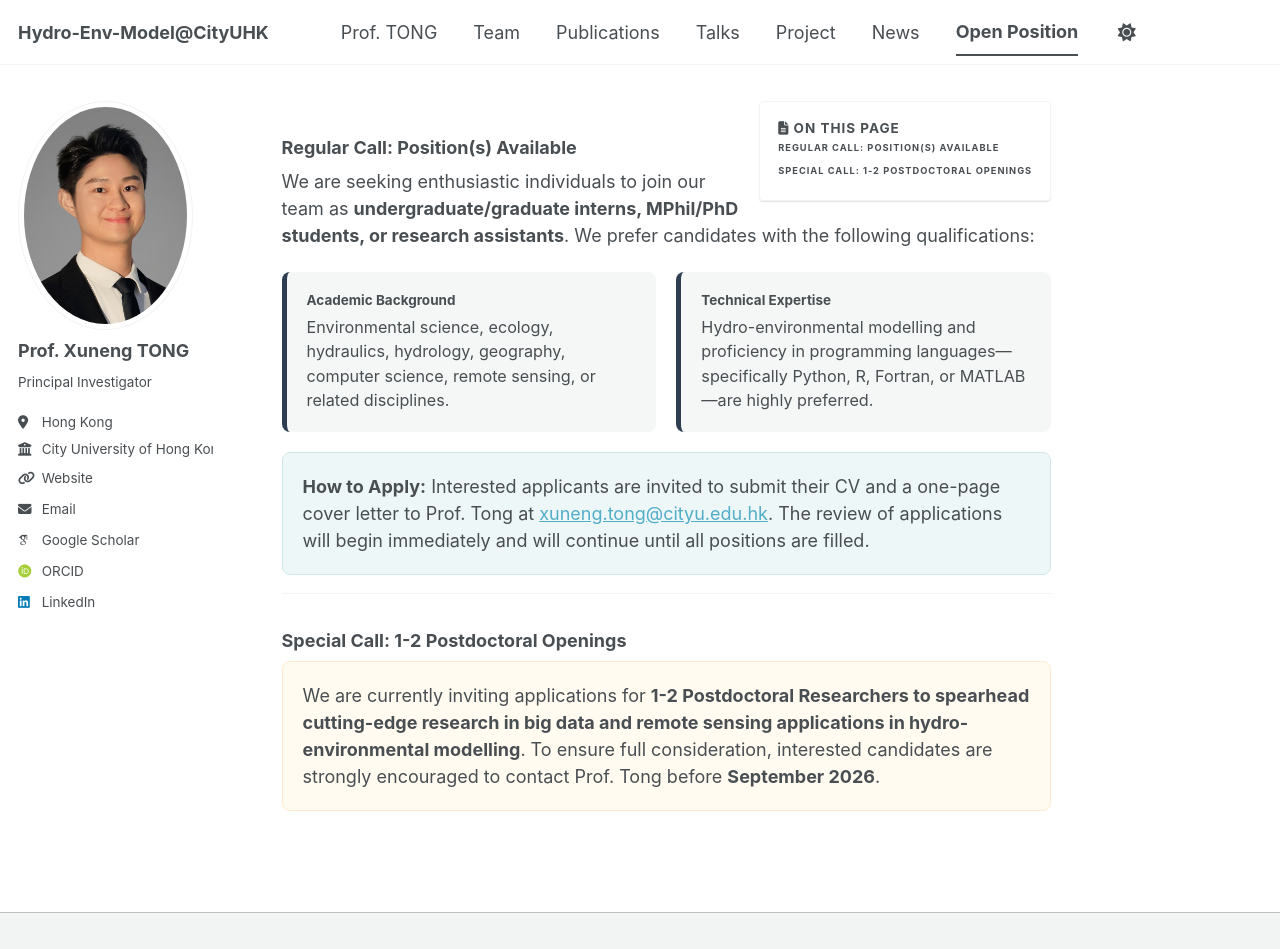
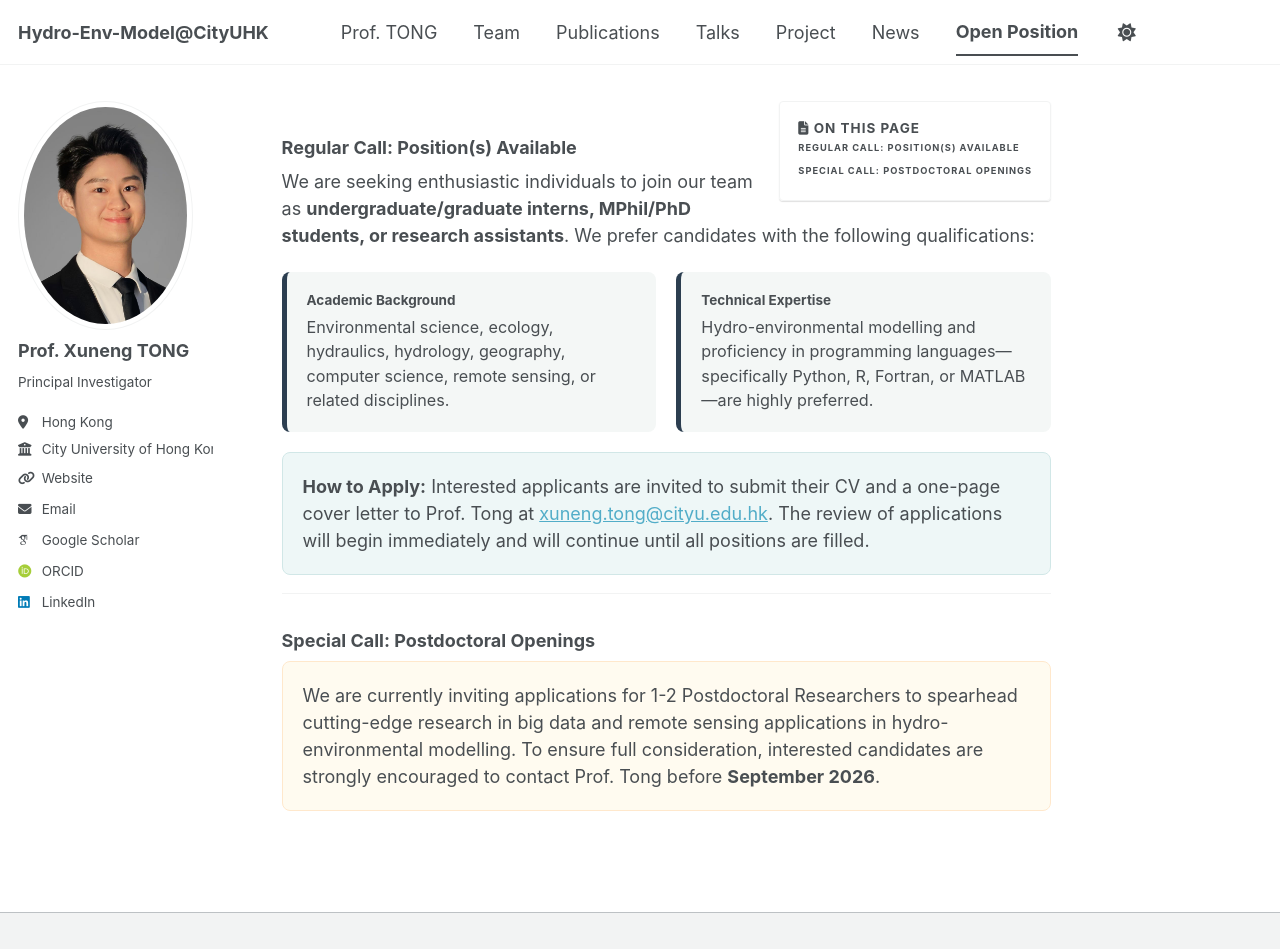
Before and after one commit to TongXuneng/TongXuneng.github.io, a Jekyll site: the page built from _pages/markdown.md, in a window 1280 px wide and 949 px high. Built offline with Jekyll 4.4.1, drawn with Linux system fonts in a browser that asks for light colours; some web fonts are replaced; a script bundle is joined from its source files by our own code; library files that are not in the unit come from our copies.

Commit message:
Update markdown.md

```diff
--- a/_pages/markdown.md
+++ b/_pages/markdown.md
@@ -28,8 +28,8 @@ We are seeking enthusiastic individuals to join our team as **undergraduate/grad
 
 <hr />
 
-### Special Call: 1-2 Postdoctoral Openings
+### Special Call: Postdoctoral Openings
 
 <div style="background: #fffbf0; padding: 20px; border-radius: 8px; border: 1px solid #ffe8cc; margin-bottom: 20px;">
-  <p style="margin: 0;">We are currently inviting applications for <strong>1-2 Postdoctoral Researchers to spearhead cutting-edge research in big data and remote sensing applications in hydro-environmental modelling</strong>. To ensure full consideration, interested candidates are strongly encouraged to contact Prof. Tong before <strong>September 2026</strong>.</p>
+  <p style="margin: 0;">We are currently inviting applications for 1-2 Postdoctoral Researchers to spearhead cutting-edge research in big data and remote sensing applications in hydro-environmental modelling. To ensure full consideration, interested candidates are strongly encouraged to contact Prof. Tong before <strong>September 2026</strong>.</p>
 </div>
```
